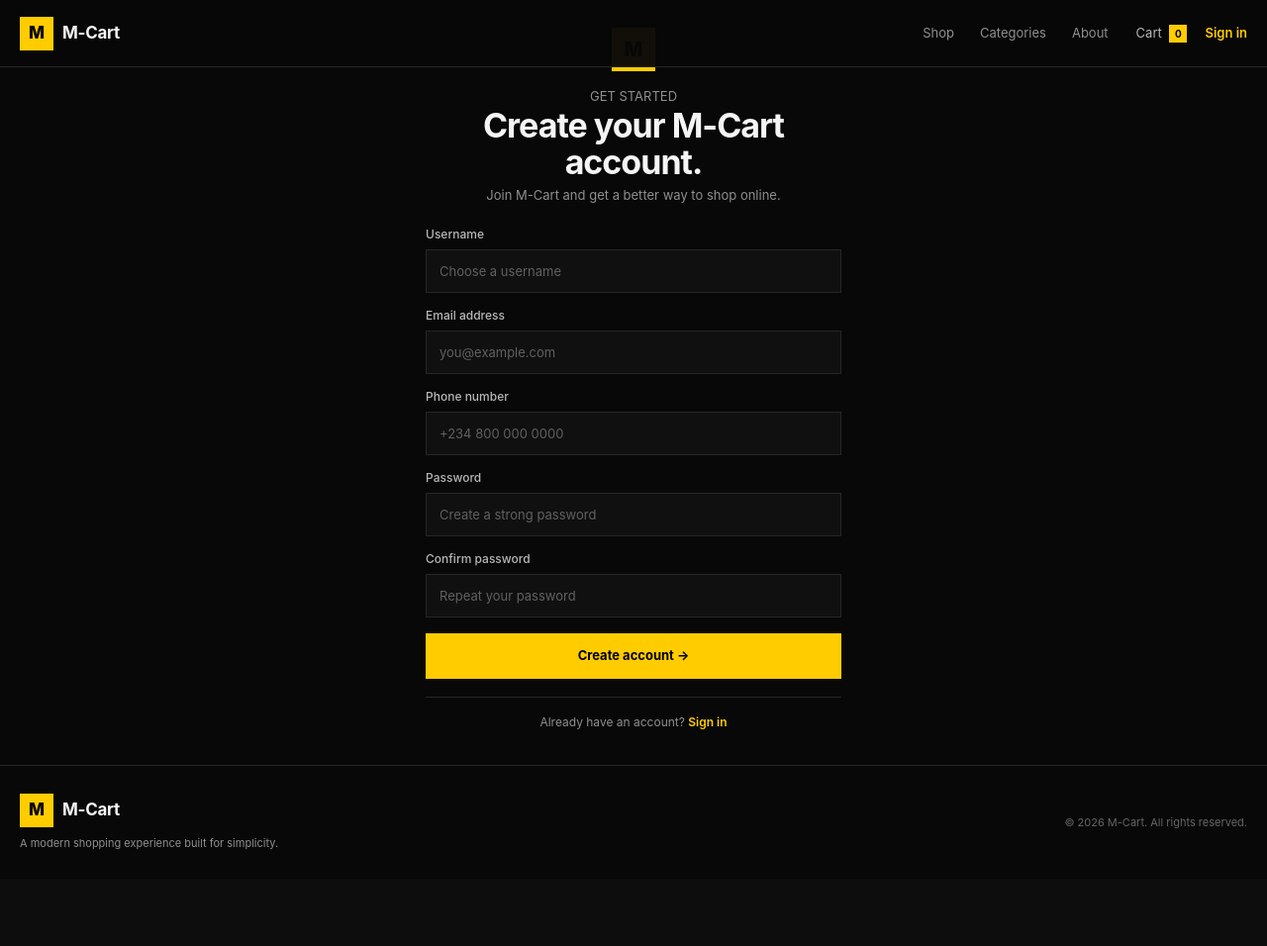
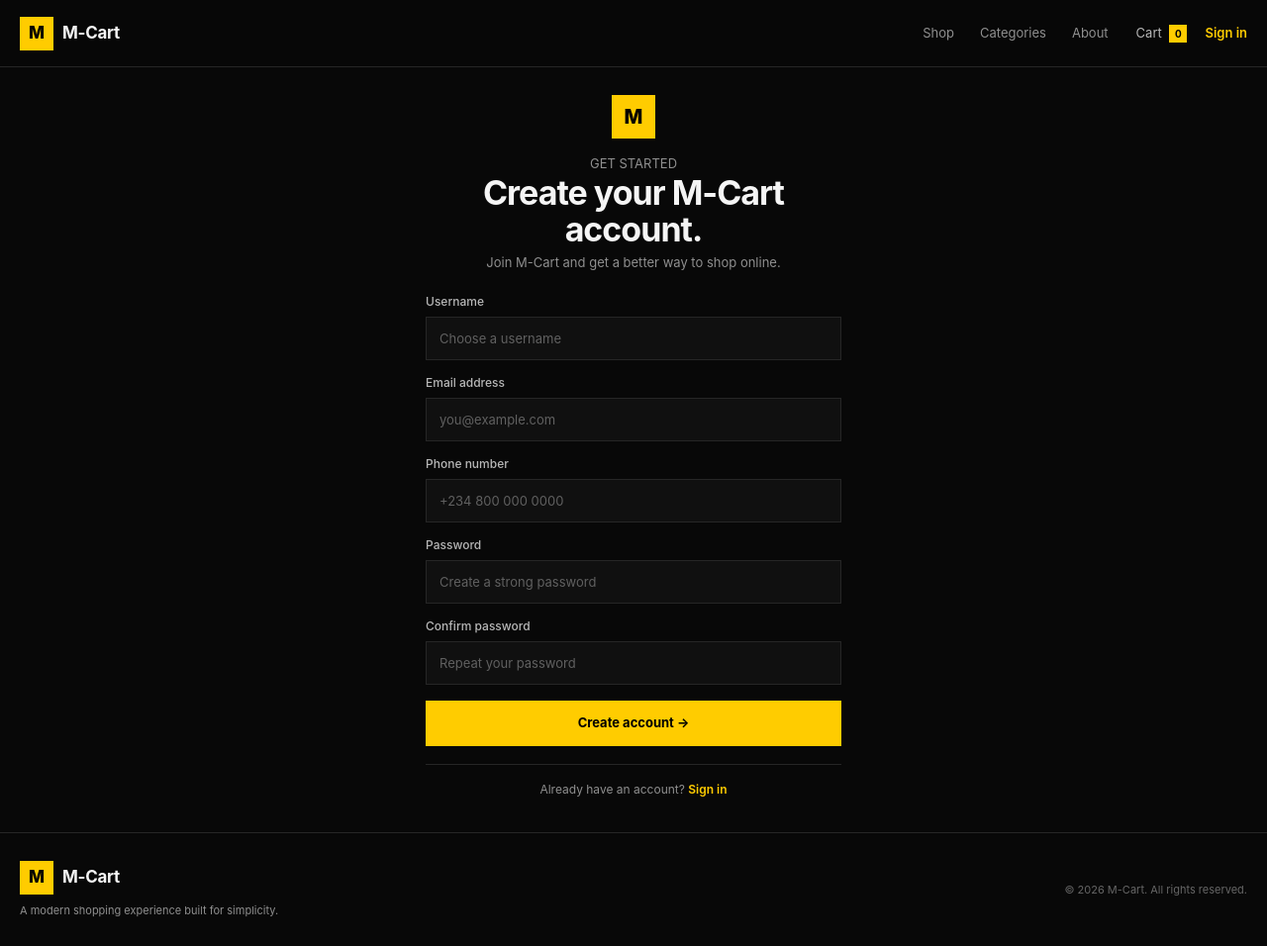
Before and after one commit to ThadDev/m-cart, a Django app: page /auth/register/ in a window 1280 px wide. Shown: the whole page at 99% size. Before the commit the page ends 858 px from the top, so only its background shows below. Run offline with Django 5.2, Linux system fonts and the light colour scheme.

Commit message:
added padding top to main

```diff
--- a/static/css/style.css
+++ b/static/css/style.css
@@ -77,7 +77,6 @@ img {
   margin-inline: auto;
 }
 
-
 /* =========================================
    HEADER
    ========================================= */
@@ -91,7 +90,9 @@ img {
   border-bottom: 1px solid var(--border);
   background: rgba(8, 8, 8, 0.96);
 }
-
+.margin-top {
+ padding-top: 68px;
+}
 .nav-container {
   height: 100%;
   display: flex;
@@ -186,7 +187,6 @@ img {
   font-weight: 700;
 }
 
-
 /* =========================================
    GLOBAL MESSAGES
    ========================================= */
@@ -219,7 +219,6 @@ img {
   border-color: rgba(255, 77, 77, 0.4);
 }
 
-
 /* =========================================
    AUTH PAGES
    ========================================= */
@@ -279,7 +278,6 @@ img {
   line-height: 1.5;
 }
 
-
 /* =========================================
    FORM
    ========================================= */
@@ -337,7 +335,6 @@ img {
   background: var(--surface-light);
 }
 
-
 /* =========================================
    PASSWORD / FORGOT PASSWORD
    ========================================= */
@@ -357,7 +354,6 @@ img {
 .form-meta a:hover {
   color: var(--primary);
 }
-
 
 /* =========================================
    PRIMARY BUTTON
@@ -393,7 +389,6 @@ img {
   transform: translateY(1px);
 }
 
-
 /* =========================================
    AUTH FOOTER
    ========================================= */
@@ -419,7 +414,6 @@ img {
   text-decoration: underline;
 }
 
-
 /* =========================================
    FOOTER
    ========================================= */
@@ -447,7 +441,6 @@ img {
   color: #666;
   font-size: 11px;
 }
-
 
 /* =========================================
    GENERAL BUTTONS
@@ -481,13 +474,11 @@ img {
   color: #000;
 }
 
-
 /* =========================================
    RESPONSIVE
    ========================================= */
 
 @media (max-width: 768px) {
-
   .container {
     width: min(100% - 28px, var(--container-width));
   }
@@ -572,13 +563,11 @@ img {
   }
 }
 
-
 /* =========================================
    SMALL PHONES
    ========================================= */
 
 @media (max-width: 420px) {
-
   .container {
     width: min(100% - 24px, var(--container-width));
   }
@@ -611,7 +600,6 @@ img {
 }
 
 /* cart */
-
 
 .cart-section {
   padding: 42px 0 60px;
@@ -649,7 +637,6 @@ img {
 .continue-shopping:hover {
   color: var(--primary);
 }
-
 
 /* CART LAYOUT */
 
@@ -660,7 +647,6 @@ img {
   align-items: start;
 }
 
-
 /* CART ITEMS */
 
 .cart-items {
@@ -752,7 +738,6 @@ img {
   font-weight: 600;
 }
 
-
 /* SUMMARY */
 
 .cart-summary {
@@ -833,7 +818,6 @@ img {
 .checkout-button:hover {
   background: var(--primary-hover);
 }
-
 
 /* EMPTY CART */
 
@@ -876,11 +860,9 @@ img {
   padding: 0 20px;
 }
 
-
 /* CART RESPONSIVE */
 
 @media (max-width: 800px) {
-
   .cart-layout {
     grid-template-columns: 1fr;
   }
@@ -890,9 +872,7 @@ img {
   }
 }
 
-
 @media (max-width: 520px) {
-
   .cart-section {
     padding: 28px 0 40px;
   }
@@ -1010,7 +990,6 @@ img {
 }
 
 @media (max-width: 520px) {
-
   .cart-item-actions {
     gap: 10px;
   }
@@ -1027,8 +1006,6 @@ img {
     min-width: 28px;
   }
 }
-
-
 
 /* =========================================================
    M-CART STORE HOMEPAGE
@@ -1041,8 +1018,7 @@ img {
 .store-hero {
   padding: 72px 0 56px;
   border-bottom: 1px solid var(--border);
-    background:
-        linear-gradient(
+  background: linear-gradient(
     180deg,
     rgba(255, 193, 7, 0.035),
     transparent 75%
@@ -1085,7 +1061,6 @@ img {
   line-height: 1.7;
 }
 
-
 /* ---------------------------------------------------------
    SEARCH
    --------------------------------------------------------- */
@@ -1167,7 +1142,6 @@ img {
   background: var(--primary-hover);
 }
 
-
 /* ---------------------------------------------------------
    SECTION HEADINGS
    --------------------------------------------------------- */
@@ -1205,7 +1179,6 @@ img {
   font-size: 11px;
 }
 
-
 /* ---------------------------------------------------------
    CATEGORIES
    --------------------------------------------------------- */
@@ -1292,7 +1265,6 @@ img {
   transform: translateX(3px);
 }
 
-
 /* ---------------------------------------------------------
    PRODUCTS SECTION
    --------------------------------------------------------- */
@@ -1300,7 +1272,6 @@ img {
 .products-section {
   padding: 52px 0 80px;
 }
-
 
 /* ---------------------------------------------------------
    PRODUCT GRID
@@ -1312,7 +1283,6 @@ img {
   gap: 16px;
 }
 
-
 /* ---------------------------------------------------------
    PRODUCT CARD
    --------------------------------------------------------- */
@@ -1335,7 +1305,6 @@ img {
   transform: translateY(-4px);
 }
 
-
 /* ---------------------------------------------------------
    PRODUCT IMAGE
    --------------------------------------------------------- */
@@ -1360,8 +1329,7 @@ img {
 
   object-fit: cover;
 
-    transition:
-        transform 0.5s ease;
+  transition: transform 0.5s ease;
 }
 
 .product-card:hover .product-image img {
@@ -1378,7 +1346,6 @@ img {
   color: #555;
   font-size: 11px;
 }
-
 
 /* ---------------------------------------------------------
    PRODUCT IMAGE HOVER LABEL
@@ -1412,7 +1379,6 @@ img {
   transform: translateY(0);
 }
 
-
 /* ---------------------------------------------------------
    PRODUCT INFORMATION
    --------------------------------------------------------- */
@@ -1446,7 +1412,6 @@ img {
   color: var(--primary);
 }
 
-
 /* ---------------------------------------------------------
    STOCK STATUS
    --------------------------------------------------------- */
@@ -1483,7 +1448,6 @@ img {
 .stock-status.out::before {
   background: #777;
 }
-
 
 /* ---------------------------------------------------------
    PRODUCT BOTTOM
@@ -1532,7 +1496,6 @@ img {
   color: #000;
 }
 
-
 /* ---------------------------------------------------------
    EMPTY PRODUCTS
    --------------------------------------------------------- */
@@ -1573,18 +1536,15 @@ img {
   line-height: 1.6;
 }
 
-
 /* =========================================================
    RESPONSIVE
    ========================================================= */
 
-
 /* ---------------------------------------------------------
    TABLET
    --------------------------------------------------------- */
 
 @media (max-width: 1000px) {
-
   .categories-grid {
     grid-template-columns: repeat(3, 1fr);
   }
@@ -1592,16 +1552,13 @@ img {
   .products-grid {
     grid-template-columns: repeat(3, minmax(0, 1fr));
   }
-
-}
-
+}
 
 /* ---------------------------------------------------------
    MOBILE
    --------------------------------------------------------- */
 
 @media (max-width: 700px) {
-
   .store-hero {
     padding: 48px 0 42px;
   }
@@ -1625,7 +1582,6 @@ img {
     padding: 0 16px;
   }
 
-
   .categories-section {
     padding: 38px 0;
   }
@@ -1645,7 +1601,6 @@ img {
     font-size: 13px;
   }
 
-
   .products-section {
     padding: 40px 0 60px;
   }
@@ -1698,16 +1653,13 @@ img {
   .product-view {
     display: none;
   }
-
-}
-
+}
 
 /* ---------------------------------------------------------
    SMALL MOBILE
    --------------------------------------------------------- */
 
 @media (max-width: 420px) {
-
   .store-hero-copy h1 {
     font-size: 36px;
   }
@@ -1728,9 +1680,7 @@ img {
   .category-item p {
     font-size: 9px;
   }
-
-}
-
+}
 
 /* =========================================================
    PRODUCT DETAIL
@@ -1739,7 +1689,6 @@ img {
 .product-detail-section {
   padding: 28px 0 80px;
 }
-
 
 /* ---------------------------------------------------------
    BREADCRUMB
@@ -1773,7 +1722,6 @@ img {
   white-space: nowrap;
 }
 
-
 /* ---------------------------------------------------------
    MAIN PRODUCT LAYOUT
    --------------------------------------------------------- */
@@ -1786,7 +1734,6 @@ img {
   align-items: start;
 }
 
-
 /* ---------------------------------------------------------
    PRODUCT VISUAL
    --------------------------------------------------------- */
@@ -1831,7 +1778,6 @@ img {
   color: #555;
   font-size: 12px;
 }
-
 
 /* ---------------------------------------------------------
    PRODUCT INFORMATION
@@ -1860,7 +1806,6 @@ img {
   font-weight: 600;
 }
 
-
 /* ---------------------------------------------------------
    PRICE
    --------------------------------------------------------- */
@@ -1877,7 +1822,6 @@ img {
   letter-spacing: -0.5px;
 }
 
-
 /* ---------------------------------------------------------
    STOCK
    --------------------------------------------------------- */
@@ -1911,7 +1855,6 @@ img {
   color: #666;
 }
 
-
 /* ---------------------------------------------------------
    DIVIDER
    --------------------------------------------------------- */
@@ -1925,7 +1868,6 @@ img {
   background: var(--border);
 }
 
-
 /* ---------------------------------------------------------
    DESCRIPTION
    --------------------------------------------------------- */
@@ -1950,7 +1892,6 @@ img {
   font-size: 13px;
   line-height: 1.8;
 }
-
 
 /* ---------------------------------------------------------
    PURCHASE
@@ -1999,7 +1940,6 @@ img {
   cursor: not-allowed;
 }
 
-
 /* ---------------------------------------------------------
    PRODUCT META
    --------------------------------------------------------- */
@@ -2033,7 +1973,6 @@ img {
   text-align: right;
 }
 
-
 /* ---------------------------------------------------------
    LOWER INFORMATION
    --------------------------------------------------------- */
@@ -2069,13 +2008,11 @@ img {
   line-height: 1.9;
 }
 
-
 /* =========================================================
    RESPONSIVE
    ========================================================= */
 
 @media (max-width: 900px) {
-
   .product-detail {
     grid-template-columns: 1fr;
     gap: 38px;
@@ -2098,12 +2035,9 @@ img {
     gap: 20px;
     margin-top: 60px;
   }
-
-}
-
+}
 
 @media (max-width: 600px) {
-
   .product-detail-section {
     padding: 20px 0 55px;
   }
@@ -2150,5 +2084,4 @@ img {
   .product-information-heading h2 {
     font-size: 21px;
   }
-
-}
+}
--- a/templates/base.html
+++ b/templates/base.html
@@ -74,7 +74,7 @@
 
 
 
-        <main>
+        <main class="margin-top">
 
     {% if messages %}
         <div class="global-messages">
```
Also changed, not shown: db.sqlite3. Lines whose indentation alone changed are shown as unchanged.
